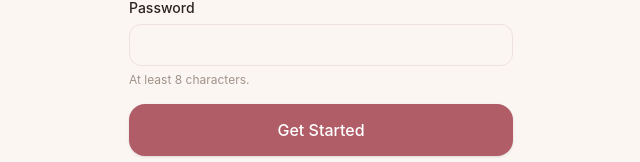
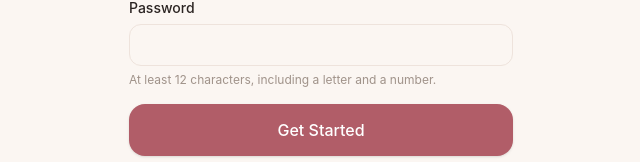
Before and after one commit to Leslei-254/justbabyluv, a Next.js app: page /signup in a window 1280 px wide. Shown: the part 458-620 px from the top of the page, without its empty margins (319-959 px from the left). Built offline with nearby package versions, Linux system fonts and the light colour scheme; no server answers.

Commit message:
fix: align signup password requirements in UI

```diff
--- a/src/components/auth/SignupForm.tsx
+++ b/src/components/auth/SignupForm.tsx
@@ -67,10 +67,10 @@ export function SignupForm() {
           name="password"
           type="password"
           required
-          minLength={8}
+          minLength={12}
           autoComplete="new-password"
         />
-        <p className="mt-1.5 text-xs text-ink-faint">At least 8 characters.</p>
+        <p className="mt-1.5 text-xs text-ink-faint">At least 12 characters, including a letter and a number.</p>
       </div>
       <ErrorText>{error}</ErrorText>
       <Button type="submit" disabled={loading} className="w-full" size="lg">
```
